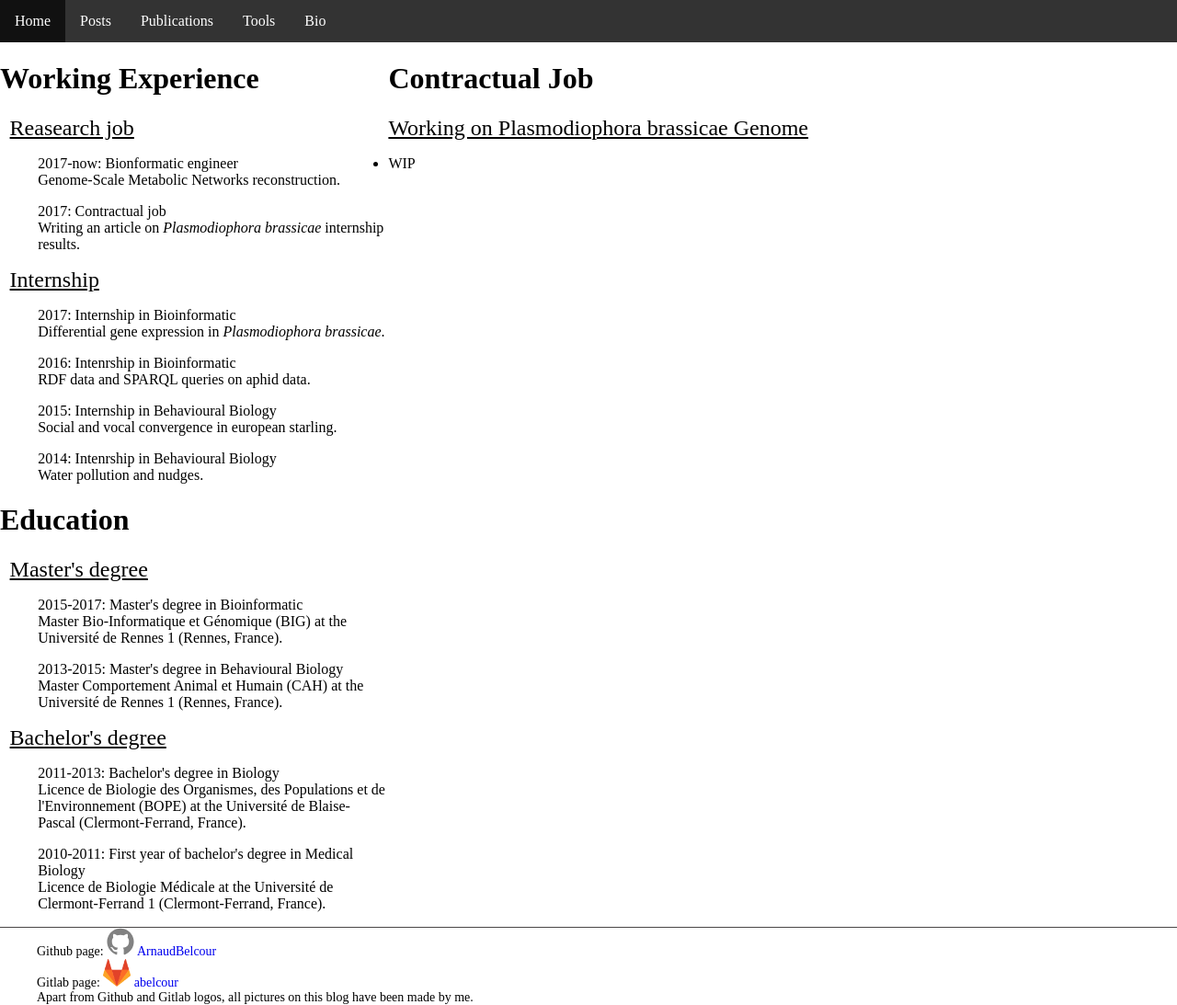
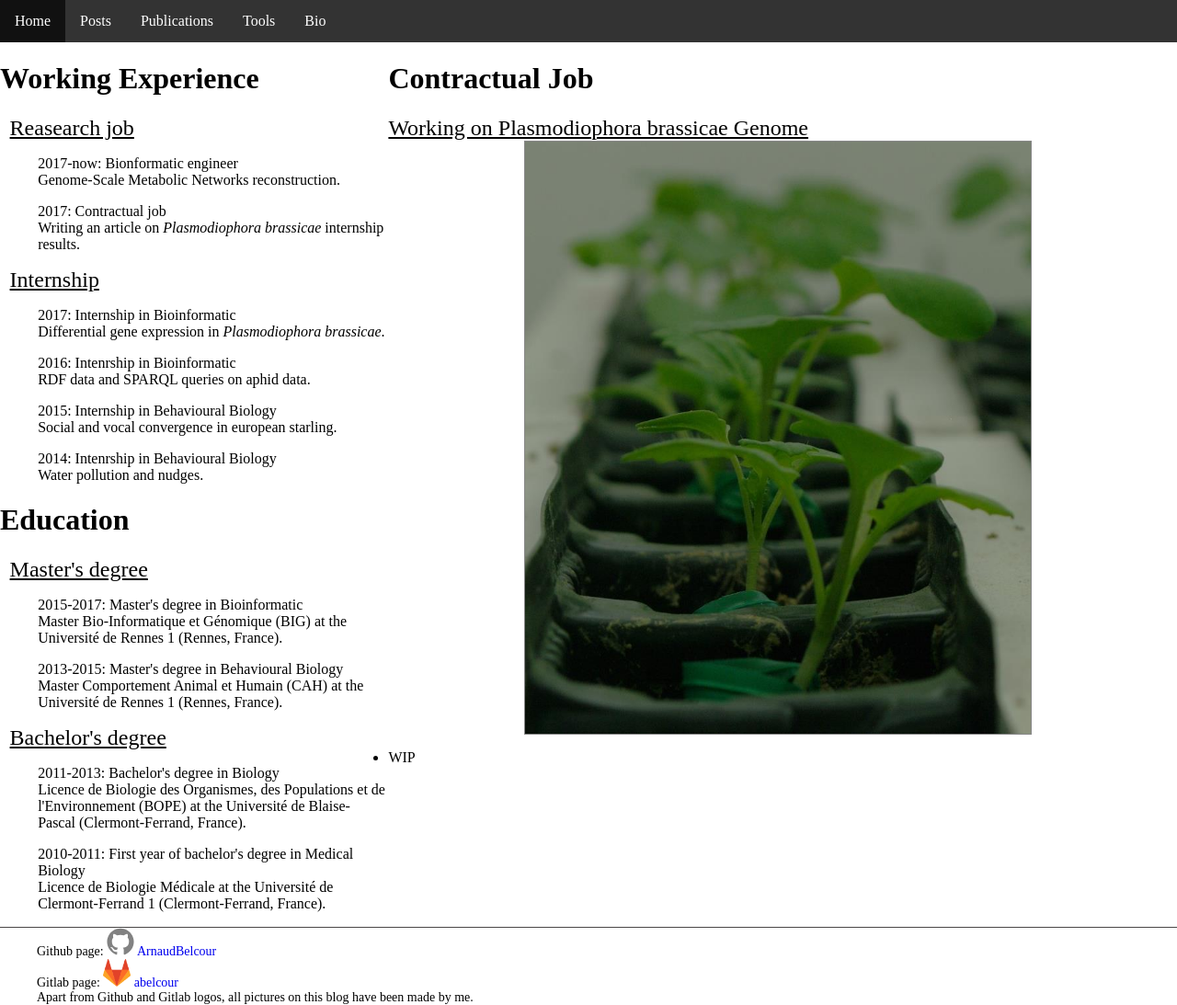
Before and after one commit to ArnaudBelcour/blog, a Jekyll site: the page built from pages/cv/2017_cont.html, in a window 1280 px wide. Shown: the whole page at 92% size. Built offline with Jekyll 4.4.1, drawn with Linux system fonts in a browser that asks for light colours.

Commit message:
Add picture for Plasmodiophora brassicae work.

```diff
--- a/pages/cv/2017_cont.html
+++ b/pages/cv/2017_cont.html
@@ -5,6 +5,7 @@
 ---
 <div id="content">
 	<h2>Working on Plasmodiophora brassicae Genome</h2>
+	<img class="homefront_pic" alt="homefront_pic" src="{{ site.url | append: site.baseurl }}/images/infected_brassica_rapa.jpg"  style="border-width:1px;border-color:#888;border-style:solid;vertical-align:top">
 		<ul>
 			<li>
 				<p>WIP
--- a/pages/cv/2017_internship.html
+++ b/pages/cv/2017_internship.html
@@ -5,6 +5,7 @@
 ---
 <div id="content">
 	<h2>Differential gene expression in <i>Plasmodiophora brassicae</i>.</h2>
+	<img class="homefront_pic" alt="homefront_pic" src="{{ site.url | append: site.baseurl }}/images/infected_brassica_rapa.jpg"  style="border-width:1px;border-color:#888;border-style:solid;vertical-align:top">
 		<ul>
 			<li>
 				<p>WIP
```
Also changed, not shown: images/infected_brassica_rapa.jpg (added).
